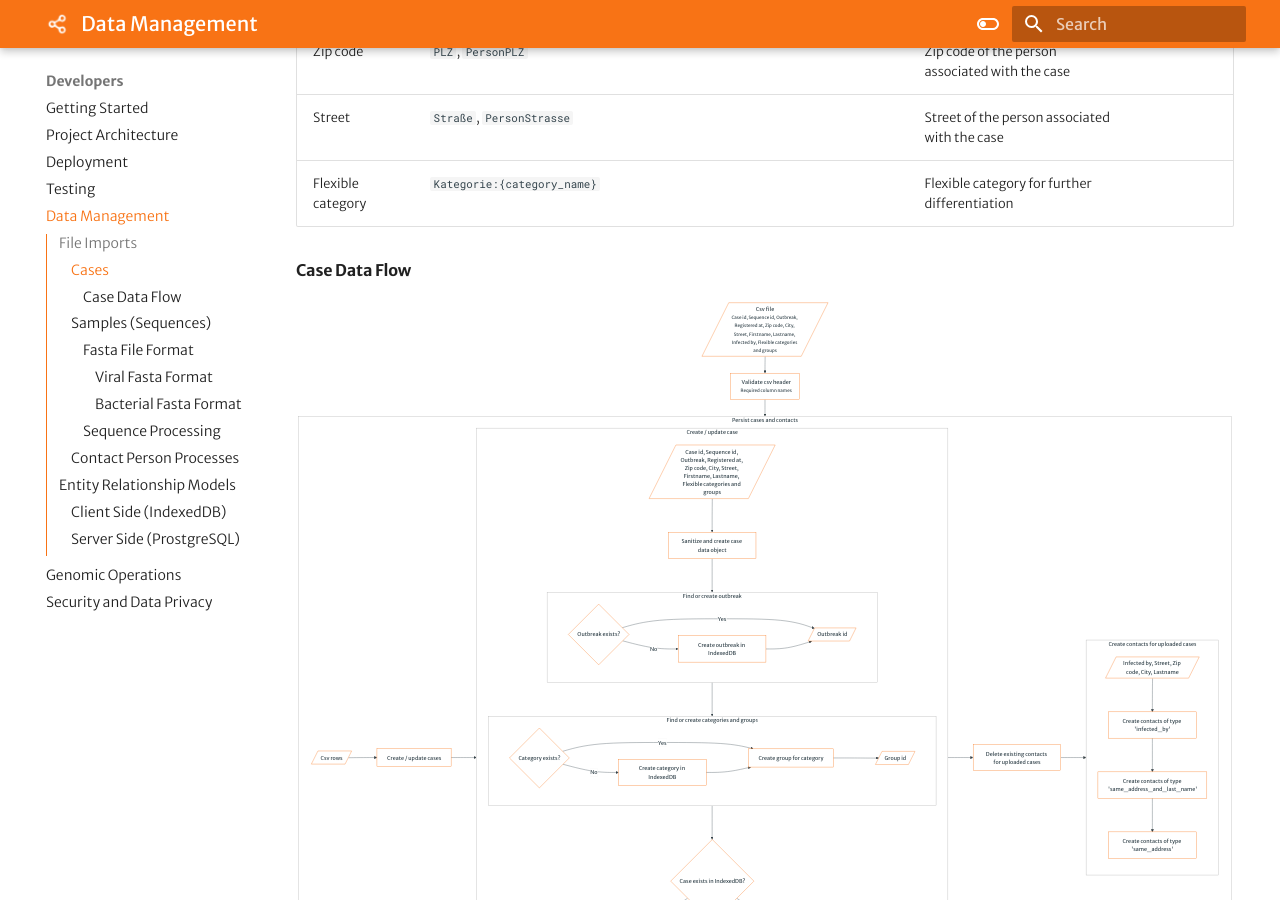
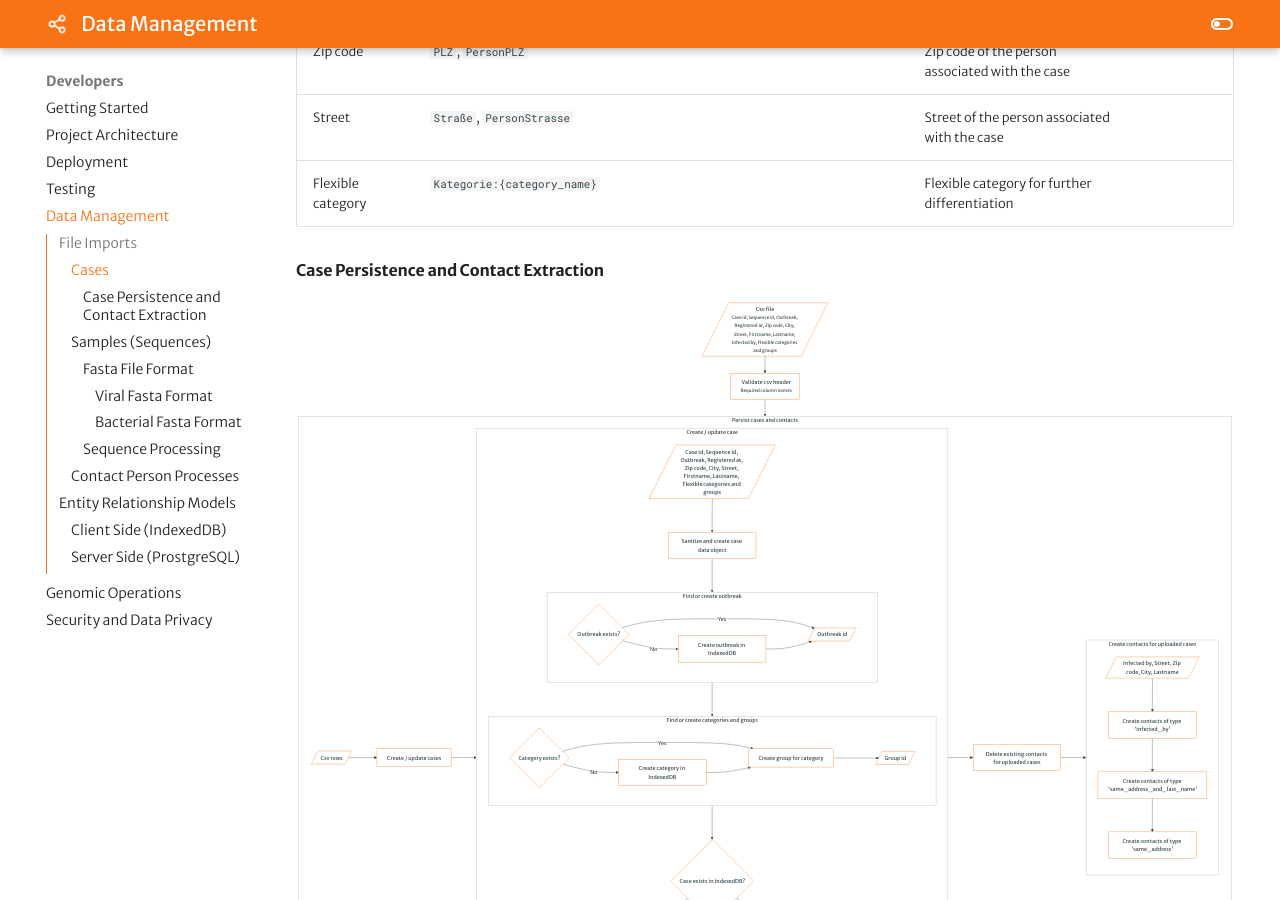
Before and after one commit to DiltheyLab/GENTRAIN, an MkDocs documentation site: the page built from documentation/docs/developers/data_management.md, in a window 1280 px wide and 900 px high, scrolled down 1167 px. Built offline with MkDocs 1.6.1 and Material for MkDocs 9.7.7, drawn with Linux system fonts in a browser that asks for light colours; part of the change alters nothing that is shown.

````diff
--- a/documentation/docs/developers/data_management.md
+++ b/documentation/docs/developers/data_management.md
@@ -31,7 +31,7 @@ fields was constructed:
 | Street            | `Straße`, `PersonStrasse`                                                                                                                                                                       | Street of the person associated with the case                     |          |
 | Flexible category | `Kategorie:{category_name}`                                                                                                                                                                     | Flexible category for further differentiation                     |          |
 
-#### Case Data Flow
+#### Case Persistence and Contact Extraction
 
 ```mermaid
 flowchart TB
@@ -117,10 +117,13 @@ viral and bacterial samples.
 
 ```mermaid
 graph LR
-A@{ shape: lean-r, label: "<b>Fasta file(s)</b>"}-->B[<b><a href='/docs/developers/genomic_operations#sequence-analysis' style="text-decoration: none;">Sequence analysis</a></b>]
-B -->C[<b><a href='/docs/developers/genomic_operations#distance-calculation' style="text-decoration: none;">Distance calculation</a></b>]
-C -->D[<b><a href='/docs/developers/genomic_operations#distance-matrix-assembling' style="text-decoration: none;">Distance matrix assembling</a></b>]-->E@{ shape: lean-r, label: "<b>Distance matrix</b>"}
-E --> F[<b>Minimum spanning tree generation</b>]-->G@{ shape: lean-r, label: "<b>Minimum spanning tree</b>"}
+A@{ shape: lean-r, label: "Fasta file(s)"}-->B[<a href="../genomic_operations#sequence-analysis" target="_blank">Sequence analysis</a>]-->X@{ shape: lean-r, label: "Sequence Analysis Results"}
+X -->C[<a href="../genomic_operations#distance-calculation" target="_blank">Distance calculation</a>]
+C -->D[<a href="../genomic_operations#distance-matrix-assembling" target="_blank">Distance matrix assembling</a>]-->E@{ shape: lean-r, label: "Distance matrix"}
+E --> F[Minimum spanning tree generation]-->G@{ shape: lean-r, label: "Minimum spanning tree"}-->H[<a href="https://gentrain.bi.denbi.de" target="_blank">Dashboard</a>]
+G --> I[<a href="https://gentrain.bi.denbi.de/outbreak-analysis" target="_blank">Outbreak Analysis</a>]
+E --> H
+X --> Y[<a href="https://gentrain.bi.denbi.de/data-management" target="_blank">Data Management</a>]
 ```
 
 ### Contact Person Processes
--- a/documentation/mkdocs.yml
+++ b/documentation/mkdocs.yml
@@ -66,4 +66,8 @@ markdown_extensions:
         - name: mermaid
           class: mermaid
           format: !!python/name:pymdownx.superfences.fence_code_format
+plugins:
+  - panzoom:
+      always_show_hint:
+      full_screen: True
 copyright: © 2024 Universitätsklinikum Düsseldorf
````
